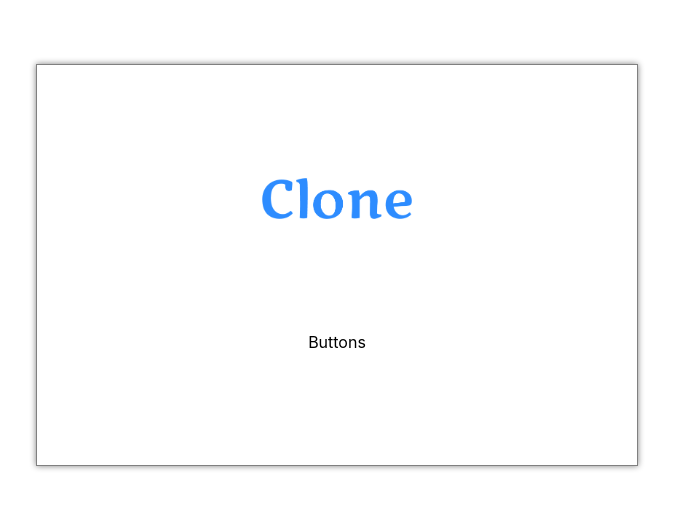
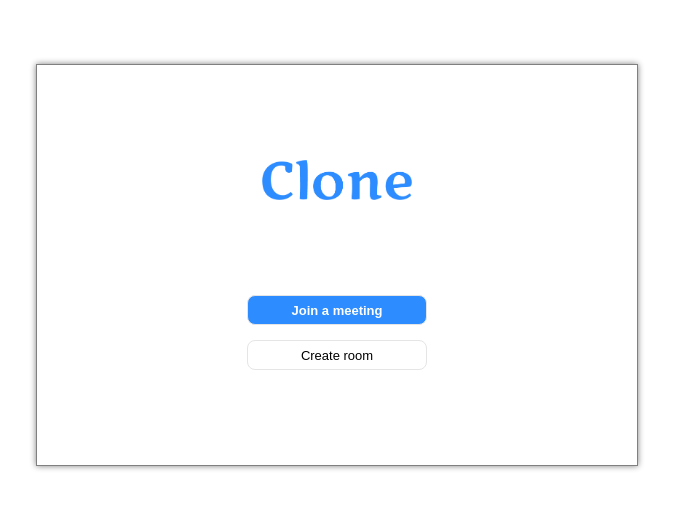
Before and after one commit to jorgevrgs/webrtc-example, a React (Create React App) app in the folder packages/client/: page / in a window 1280 px wide. Shown: the part 135-644 px from the top of the page, without its empty margins (303-976 px from the left). Built offline with nearby package versions, Linux system fonts and the light colour scheme.

Commit message:
feat: add buttons

```diff
--- /dev/null
+++ b/packages/client/src/pages/introduction/ConnectingButton.js
@@ -0,0 +1,17 @@
+import React from 'react';
+
+export default function ConnectingButton({
+  createRoomButton = false,
+  buttonText,
+  onClickHandler,
+}) {
+  const buttonClass = createRoomButton
+    ? 'create_room_button'
+    : 'join_room_button';
+
+  return (
+    <button className={buttonClass} onClick={onClickHandler}>
+      {buttonText}
+    </button>
+  );
+}
--- /dev/null
+++ b/packages/client/src/pages/introduction/ConnectingButtons.js
@@ -0,0 +1,29 @@
+import React from 'react';
+import { useNavigate } from 'react-router-dom';
+import ConnectingButton from './ConnectingButton';
+
+export default function ConnectingButtons() {
+  const navigate = useNavigate();
+
+  const pushToJoinRoomPage = () => {
+    navigate('/join-room');
+  };
+
+  const pushToCreateRoomPage = () => {
+    navigate('/join-room?host=true');
+  };
+
+  return (
+    <div className="connecting_buttons_container">
+      <ConnectingButton
+        buttonText="Join a meeting"
+        onClickHandler={pushToJoinRoomPage}
+      />
+      <ConnectingButton
+        buttonText="Create room"
+        createRoomButton={true}
+        onClickHandler={pushToCreateRoomPage}
+      />
+    </div>
+  );
+}
--- a/packages/client/src/pages/introduction/IntroductionPage.js
+++ b/packages/client/src/pages/introduction/IntroductionPage.js
@@ -1,5 +1,6 @@
 import React from 'react';
 import logo from '../../assets/images/logo.png';
+import ConnectingButtons from './ConnectingButtons';
 import './IntroductionPage.css';
 
 export default function IntroductionPage() {
@@ -7,7 +8,8 @@ export default function IntroductionPage() {
     <div className="introduction_page_container">
       <div className="introduction_page_panel">
         <img className="introduction_page_image" src={logo} alt="logo" />
-        Buttons
+
+        <ConnectingButtons />
       </div>
     </div>
   );
```
